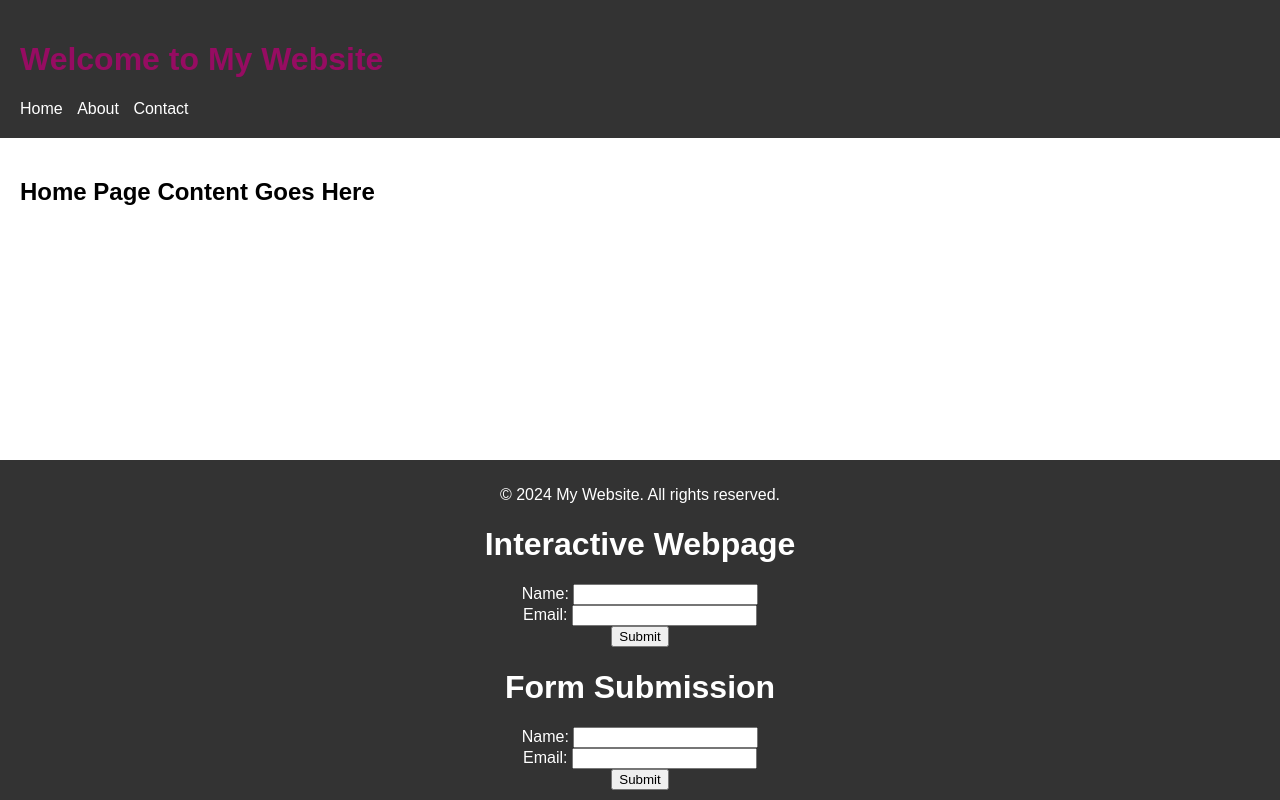
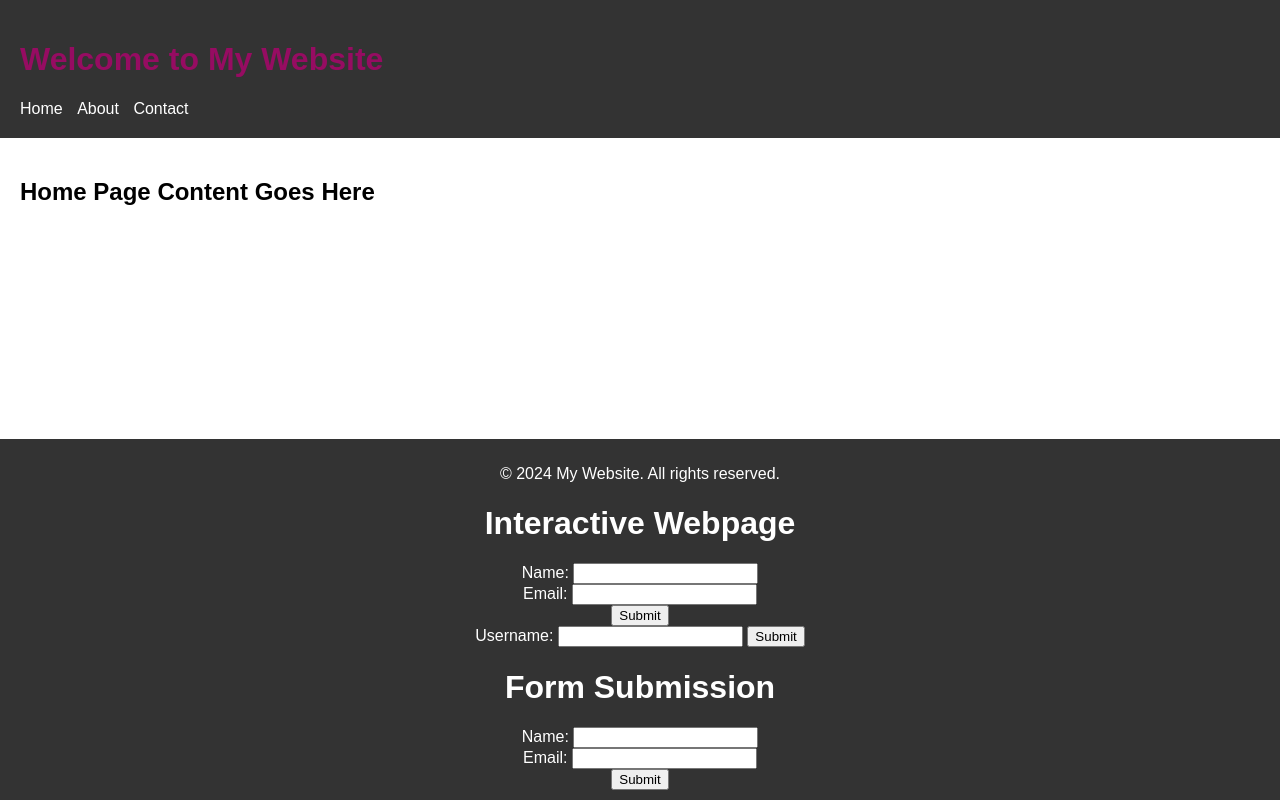
Before and after one commit to Artlover2/web-project, a plain HTML site: page index.html in a window 1280 px wide. Drawn offline with Linux system fonts and the light colour scheme.

Commit message:
Update index.html

```diff
--- a/index.html
+++ b/index.html
@@ -83,6 +83,17 @@
     });
   </script>
   <head>
+    <title>Simple Form</title>
+</head>
+<body>
+    <form action="/submit-form" method="post">
+        <label for="username">Username:</label>
+        <input type="text" id="username" name="username" required>
+        <button type="submit">Submit</button>
+    </form>
+</body>
+</html
+  <head>
   <meta charset="UTF-8">
   <meta name="viewport" content="width=device-width, initial-scale=1.0">
   <title>Form Submission</title>
```
